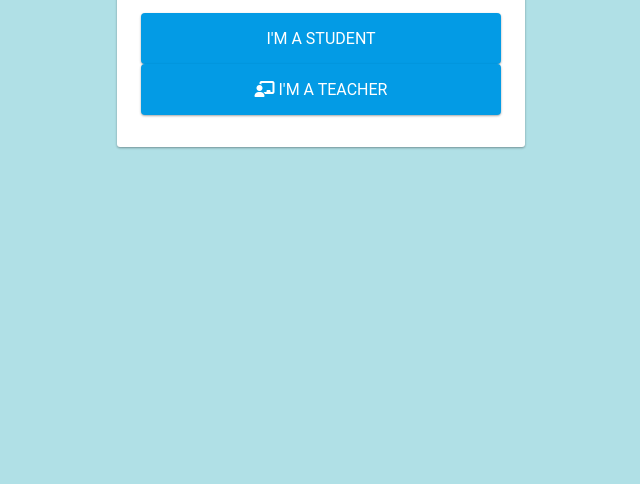
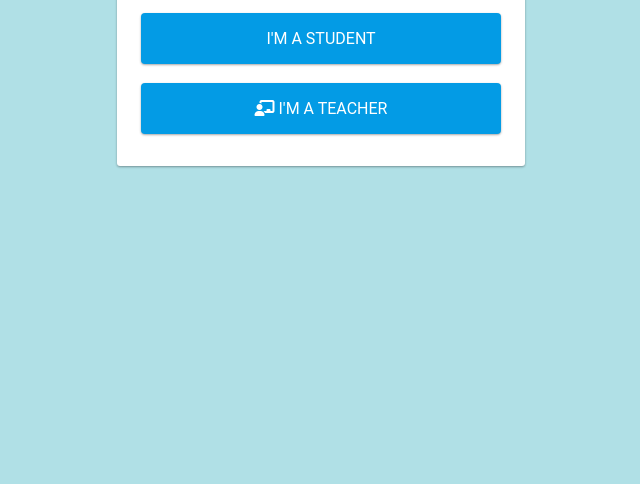
Before and after one commit to farahmmj/web_dev-app, a plain HTML site: page public/index.html in a window 1280 px wide. Shown: the part 316-800 px from the top of the page, without its empty margins (319-959 px from the left). Drawn offline with Linux system fonts and the light colour scheme; some packages are replaced by stand-ins of ours; some icons are missing.

Commit message:
background

```diff
--- a/public/index.html
+++ b/public/index.html
@@ -52,7 +52,9 @@
             <div class="clearfix">
 
               <a href="https://likeminded.web.app/student-login.html"> I'm a Student</a>
-              <a href="https://likeminded.web.app/teacher-login.html"> <i class="fas fa-chalkboard-teacher"></i> I'm a Teacher</a>            </div>
+              <br>
+              <a href="https://likeminded.web.app/teacher-login.html"> <i class="fas fa-chalkboard-teacher"></i> I'm a Teacher</a>
+            </div>
           </div>
         </div>
         </div>
```
